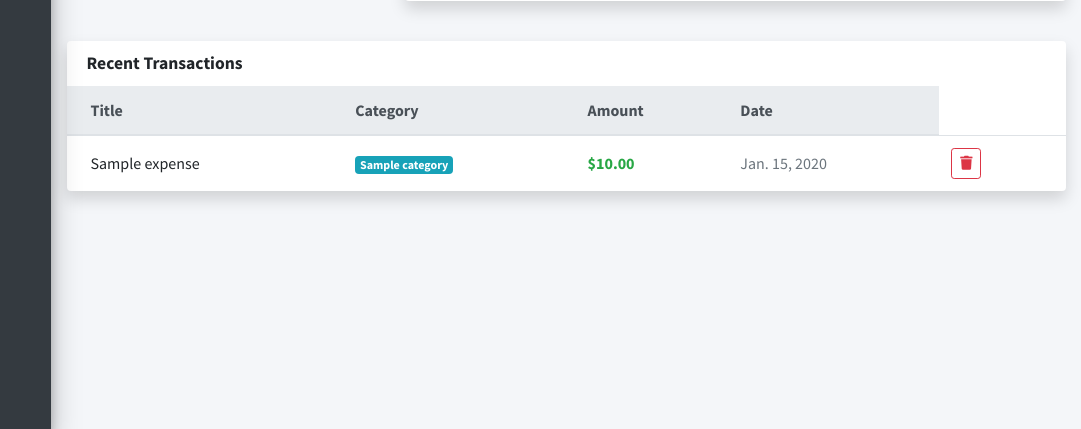
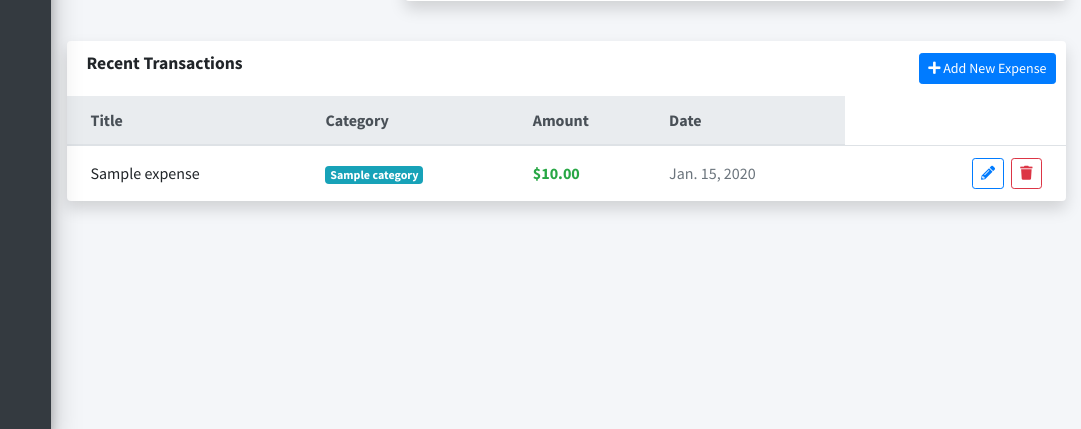
Before and after one commit to rajatkhdk/django_expense_tracker, a Django app: page / in a window 1280 px wide. Shown: the part 371-800 px from the top of the page, without its empty margins (199-1280 px from the left). Run offline with Django 5.2, Linux system fonts and the light colour scheme; tables that the repository leaves empty hold one stand-in row (values such as "Sample post"); some libraries are stand-ins or nearby versions.

Commit message:
added edit button

```diff
--- a/expenses/urls.py
+++ b/expenses/urls.py
@@ -4,4 +4,5 @@ from . import views
 urlpatterns = [
     path('', views.dashboard, name='dashboard'),
     path('delete/<int:pk>/', views.delete_expense, name='delete_expense'),
+    path('edit/<int:pk>', views.edit_expense, name='edit_expense'),
 ]
--- a/expenses/views.py
+++ b/expenses/views.py
@@ -51,3 +51,22 @@ def delete_expense(request, pk):
         expense.delete()
         return redirect('dashboard')
     return redirect('dashboard') # Safety redirect
+
+def edit_expense(request, pk):
+    # Get the specific expense or retuen a 404 error
+    expense = get_object_or_404(Expense, pk=pk)
+
+    if request.method == "POST":
+        # Fill the form with the new data from the user, but linked to the old instance
+        form = ExpenseForm(request.POST, instance=expense)
+        if form.is_valid():
+            form.save()
+            return redirect('dashboard')
+    else:
+        # Get request: Show the form pre-filled with existing data
+        form = ExpenseForm(instance=expense)
+
+    return render(request, 'expenses/edit_expense.html', {
+        'form': form,
+        'expense': expense
+    })
--- a/templates/expenses/dashboard.html
+++ b/templates/expenses/dashboard.html
@@ -7,9 +7,9 @@
   <div class="row mb-3">
     <div class="col-12 d-flex justify-content-between align-items-center">
     <h1 class="m-0">Dashboard</h1>
-        <button type="button" class="btn btn-primary" data-toggle="modal" data-target="#modal-add-expense">
+        {% comment %} <button type="button" class="btn btn-primary" data-toggle="modal" data-target="#modal-add-expense">
             <i class="fas fa-plus"></i> Add New Expense
-        </button>
+        </button> {% endcomment %}
     </div>
   </div>
   <div class="row">
@@ -49,6 +49,11 @@
   <div class="card shadow">
     <div class="card-header border-0">
       <h3 class="card-title text-bold"> Recent Transactions</h3>
+      <div class="card-tools ml-auto">
+          <button type="button" class="btn btn-sm btn-primary" data-toggle="modal" data-target="#modal-add-expense">
+            <i class="fas fa-plus"></i> Add New Expense
+          </button>
+        </div>
     </div>
     <div class="card-body table-responsive p-0">
       <table class="table table-hover table-valign-middle">
@@ -58,7 +63,7 @@
             <th>Category</th>
             <th>Amount</th>
             <th>Date</th>
-          <tr>
+          </tr>
         </thead>
         <tbody>
           {% for expense in recent_expenses %}
@@ -68,6 +73,12 @@
             <td class="text-bold text-success">${{ expense.amount }}</td>
             <td class="text-muted">{{ expense.date }}</td>
             <td>
+
+            <td class="text-right">
+      <a href="{% url 'edit_expense' expense.pk %}" class="btn btn-sm btn-outline-primary mr-1">
+        <i class="fas fa-pencil-alt"></i>
+      </a>
+
       <form action="{% url 'delete_expense' expense.pk %}" method="POST" style="display:inline;">
         {% csrf_token %}
         <button type="submit" class="btn btn-sm btn-outline-danger" onclick="return confirm('Are you sure?')">
@@ -75,7 +86,7 @@
         </button>
       </form>
     </td>
-          </tr>
+   </tr>
           {% empty %}
           <tr>
             <td colspan="4" class="text-center">No expenses found. Add some in the Admin panel!</td>
```
Also changed, not shown: templates/expenses/edit_expense.html (added, +25 -0 lines).
